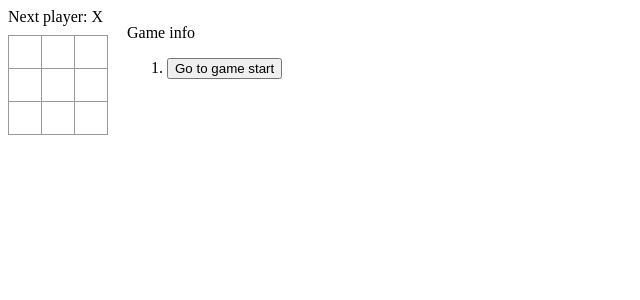
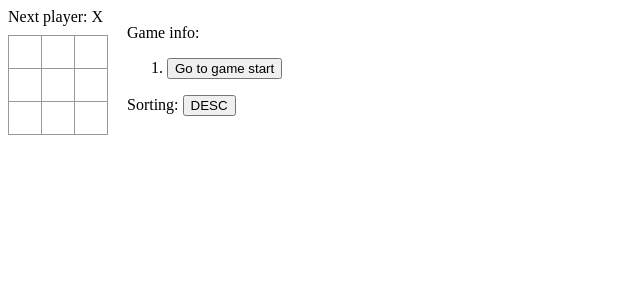
Before and after one commit to cmd-E/tic-tac-toe-react, a React (Vite) app: page / in a window 1280 px wide. Shown: the top 300 px of the page, without its empty margins (0-640 px from the left). Built offline with nearby package versions, Linux system fonts and the light colour scheme.

Commit message:
Implement moves sorting

```diff
--- a/src/Game.jsx
+++ b/src/Game.jsx
@@ -4,11 +4,16 @@ import Board from "./Board";
 export default function Game() {
 	const [history, setHistory] = useState([Array(9).fill(null)])
 	const [currentMove, setCurrentMove] = useState(0)
+	const [isAscSorting, setIsAscSorting] = useState(true)
 	const xIsNext = currentMove % 2 === 0
 	const currentSquares = history[currentMove]
 
 	function jumpTo(nextMove) {
 		setCurrentMove(nextMove)
+	}
+
+	function sortMoves() {
+		setIsAscSorting(!isAscSorting)
 	}
 
 	const moves = history.slice(0, currentMove + 1).map((squares, move) => {
@@ -19,6 +24,10 @@ export default function Game() {
 			</li>
 		);
 	})
+
+	const displayedMoves = isAscSorting ? moves : moves
+		.slice()
+		.reverse()
 
 
 	function handlePlay(nextSquares) {
@@ -33,8 +42,9 @@ export default function Game() {
 				<Board currentSquares={currentSquares} onPlay={handlePlay} xIsNext={xIsNext} />
 			</div>
 			<div className="game-info">
-				<p>Game info</p>
-				<ol>{moves}</ol>
+				<p>Game info:</p>
+				<ol>{displayedMoves}</ol>
+				<p>Sorting: <button onClick={sortMoves}>{isAscSorting ? 'DESC' : 'ASC'}</button></p>
 			</div>
 		</div>
 	)
```
